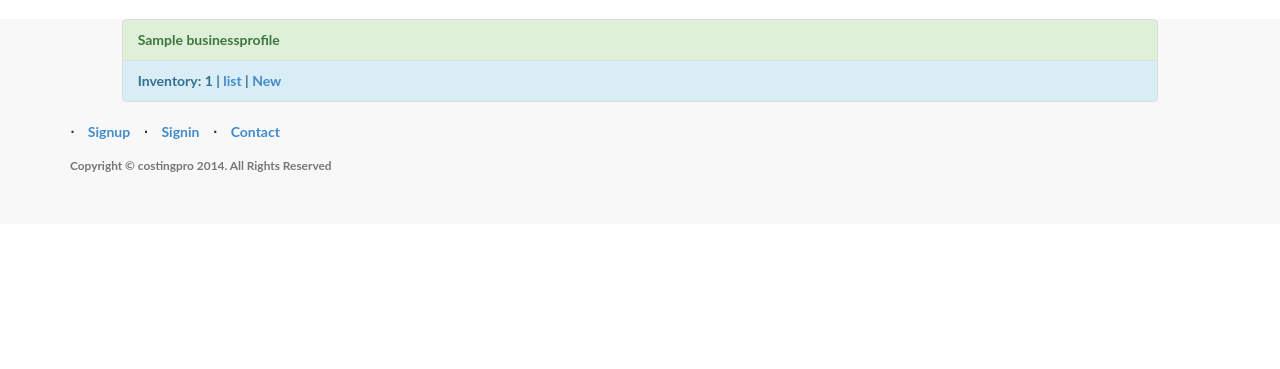
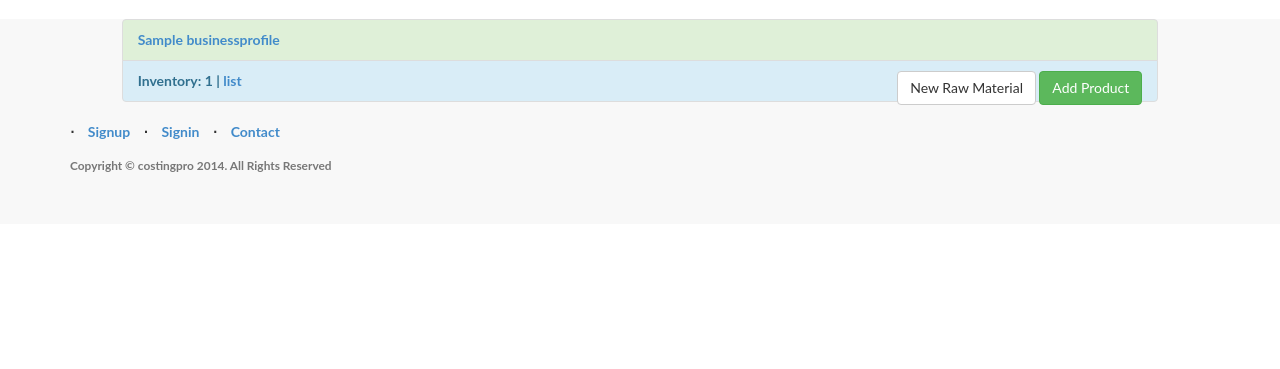
Before and after one commit to EmilyK/costing-pro, a Django app: template dashboard/templates/dashboard/business_profile_list.html in a window 1280 px wide. Shown: the part 51-420 px from the top of the page. Run offline with Django 3.2, Linux system fonts and the light colour scheme; the template is opened without the code that fills it: values that come from a table or form of the project are taken from there, others are empty; tables that the repository leaves empty hold one stand-in row (values such as "Sample post"); parts of the project's set-up code (start-up, migrations or seed data) failed here and were passed over; some libraries are stand-ins or nearby versions.

```diff
--- a/dashboard/templates/dashboard/business_profile_list.html
+++ b/dashboard/templates/dashboard/business_profile_list.html
@@ -5,11 +5,12 @@
 {%for business_profile in business_profiles %}
 <ul class="list-group">
   <li class="list-group-item list-group-item-success">
-  {{ business_profile }}
+  <a href="{% url  'business_profile_detail' business_profile.pk %}">{{ business_profile }}</a>
   </li>
   <li class="list-group-item list-group-item-info">
 	Inventory: {{ business_profile.rawmaterial_set.count }}
-	| <a href="{% url  'costing_raw_materials' business_profile.pk %}">list</a> | <a href="{% url  'new_inventory' business_profile.pk %}">New</a>
+	| <a href="{% url  'costing_raw_materials' business_profile.pk %}">list</a> <span class='pull-right'> <a href="{% url  'new_inventory' business_profile.pk %}" class='btn btn-default'>New Raw Material</a>
+	<a href="{% url 'new_product' business_profile.pk %}" class='btn btn-success'>Add Product</a></span>
   </li>
 </ul>
 {%endfor%}
```
